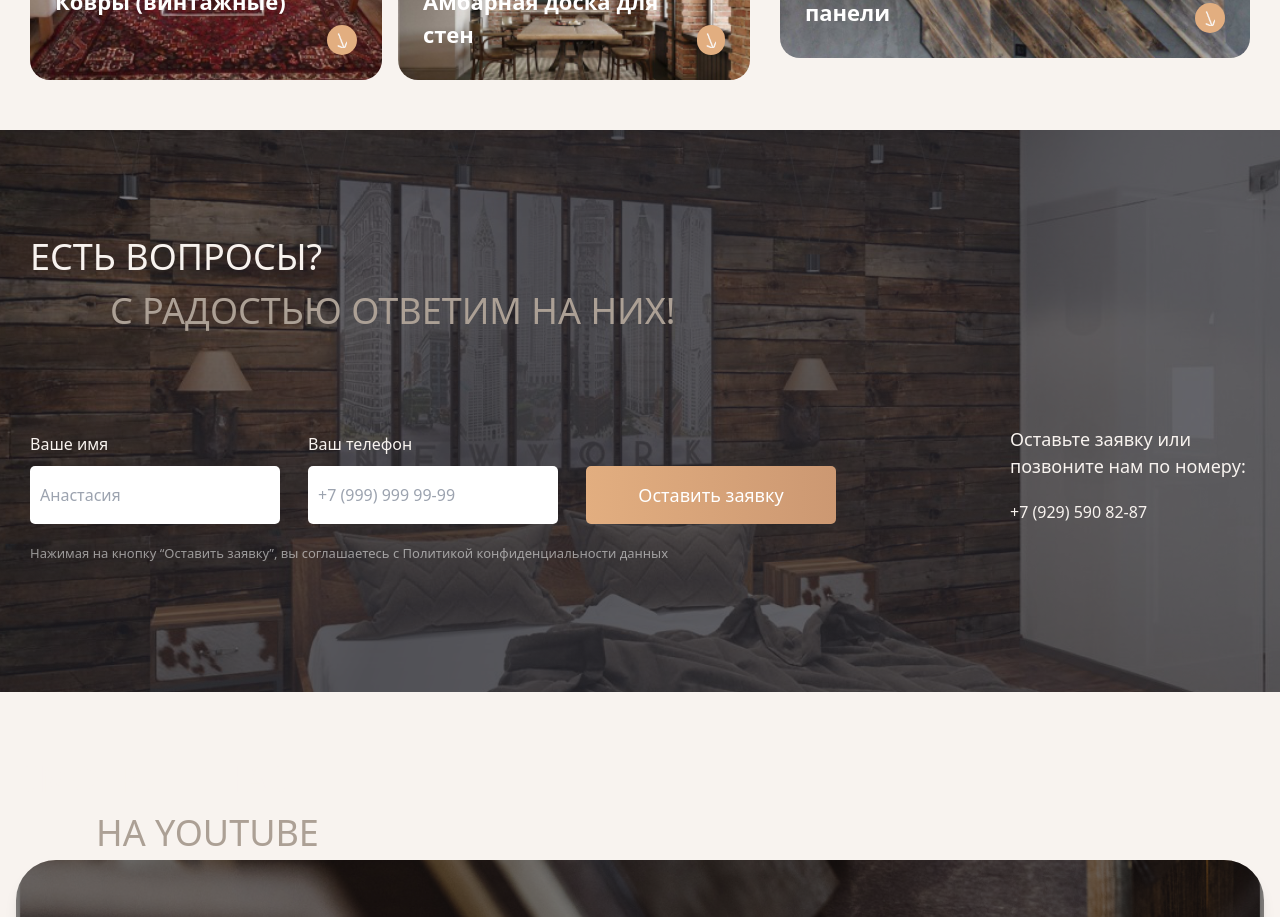
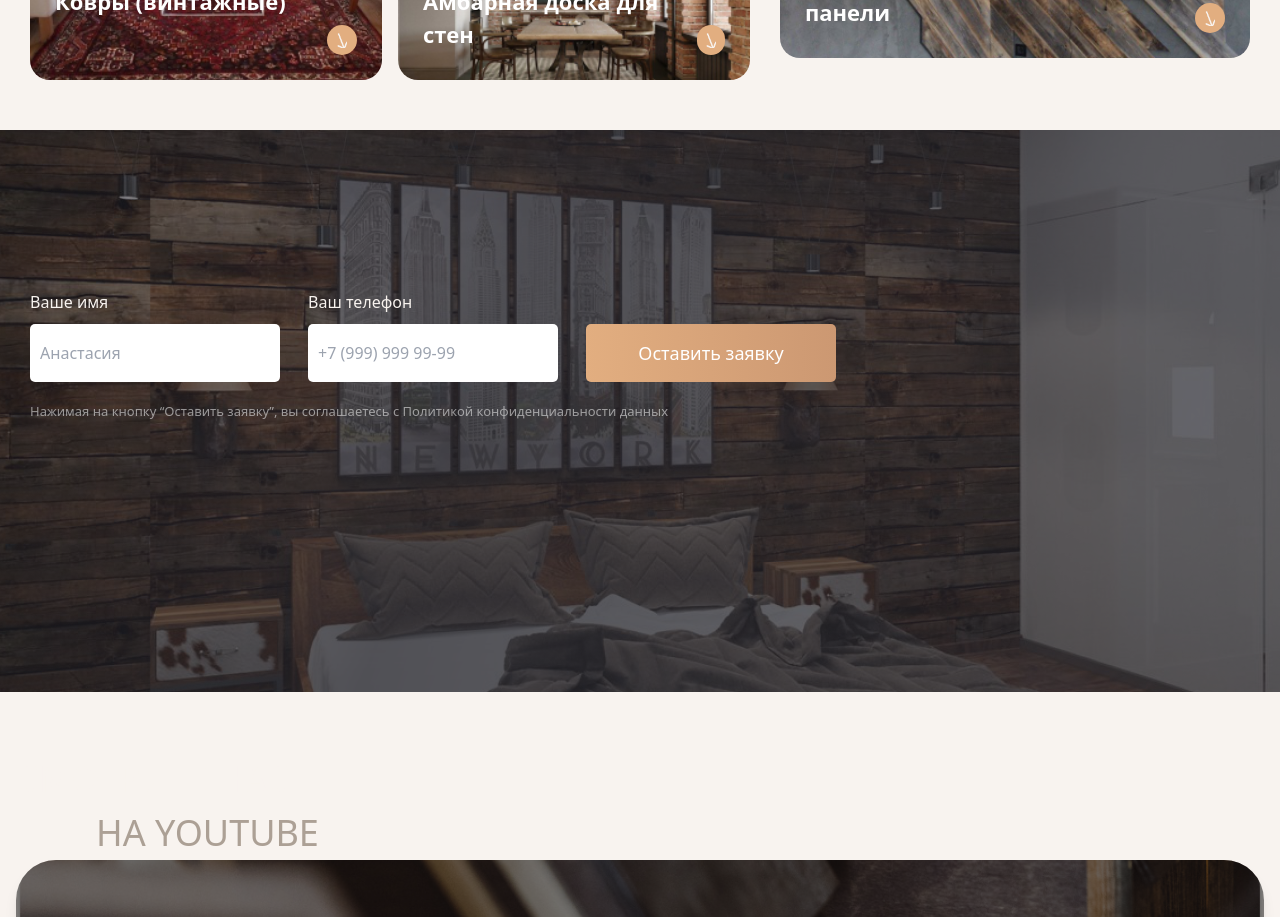
Before and after one commit to KhamdamovAva/Wood, a React (Vite) app: page / in a window 1280 px wide. Shown: the part 1540-2457 px from the top of the page. Built offline with nearby package versions, Linux system fonts and the light colour scheme.

Commit message:
changed form parameters

```diff
--- a/src/components/form/Form.jsx
+++ b/src/components/form/Form.jsx
@@ -1,13 +1,19 @@
 import React from 'react'
-import FormTitle from '../formTitle/FormTitle'
 import BigOrangeBtn from '../buttons/BigOrangeBtn/BigOrangeBtn'
 
-function Form() {
+function Form({ bid, phone, paragraph1, paragraph2, blackTitle, title, subtitle }) {
   return (
     <>
       <div className='Container'>
-        <div className='pt-[100px] mb-[88px]'>
-          <FormTitle title="есть вопросы?" subtitle="с радостью ответим на них!" />
+        <div className="wrapper pt-[110px] pb-[80px]">
+          <div>
+            <h3 className='uppercase text-[#222222] text-[36px] font-light'>{blackTitle}</h3>
+            <h3 className='uppercase text-[#F8F3EF] text-[36px] font-light'>{title}</h3>
+            <p className='uppercase text-[#ACA095] text-[36px] font-light ml-[80px]'>{subtitle}</p>
+          </div>
+          <div className='w-[330px] mt-[40px] mb-[50px] text-[white] '>
+            <p className='mb-[20px]'>{paragraph1}</p>
+            <p className='w-[270px]'>{paragraph2}</p>
           </div>
           <form action="#" className='flex justify-between mb-[20px]'>
             <div className='text-[#F8F3EF] flex items-end space-x-7'>
@@ -22,11 +28,13 @@ function Form() {
               <BigOrangeBtn>Оставить заявку</BigOrangeBtn>
             </div>
             <div className='text-[#F8F3EF] w-[240px]'>
-            <h4 className='text-[18px] font-light mb-[20px]'>Оставьте заявку или позвоните нам по номеру:</h4>
-            <a href="#">+7 (929) 590 82-87</a>
+              <h4 className='text-[18px] font-light mb-[20px]'>{bid}</h4>
+              <a href="#">{phone}</a>
             </div>
           </form>
           <p className='text-[13px] text-[#E6E6E6] opacity-60'>Нажимая на кнопку “Оставить заявку”, вы соглашаетесь с Политикой конфиденциальности данных</p>
+        </div>
+
       </div>
     </>
   )
```
Lines whose indentation alone changed are shown as unchanged.
